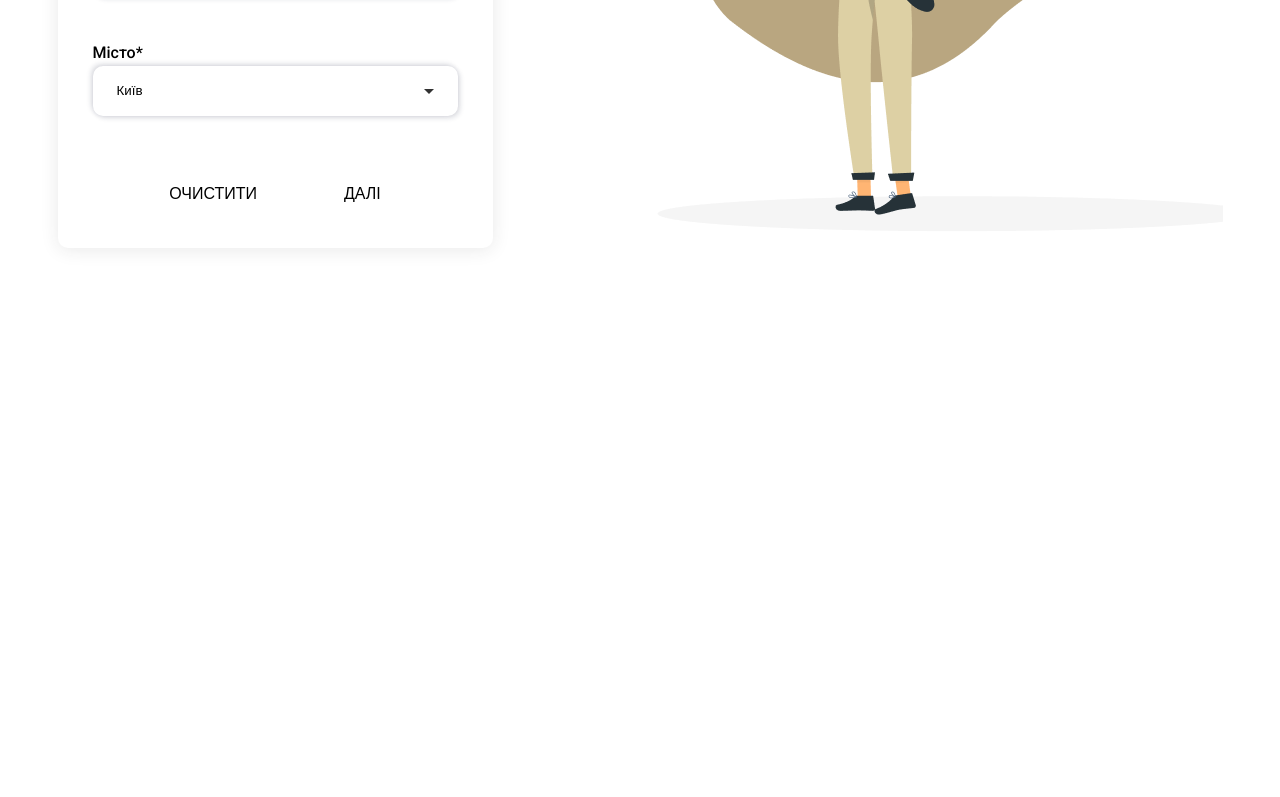
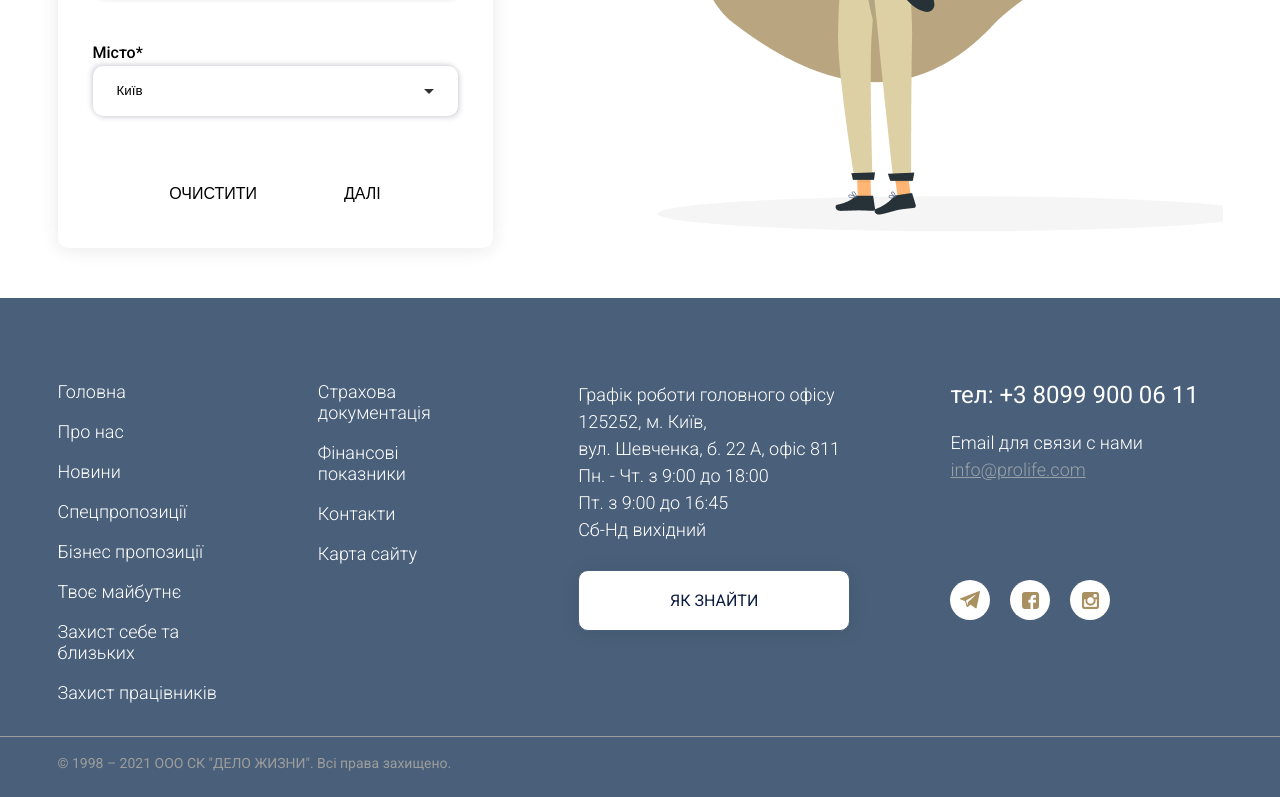
Before and after one commit to Krismigos/saved-programm-css-html, a plain HTML site: page index.html in a window 1280 px wide. Shown: the part 4958-5755 px from the top of the page. Before the commit the page ends 5256 px from the top, so only its background shows below. Drawn offline with Linux system fonts and the light colour scheme.

Commit message:
Footer end

```diff
--- a/index.html
+++ b/index.html
@@ -15,7 +15,7 @@
 </head>
 
 <body>
-  <!-- naviga -->
+  <!-- navigation -->
   <header class="navigation-wrapper">
     <div class="navigation container">
       <img src="./img/company_logo.svg" class="navigation__logo" alt="company_logo" />
@@ -571,6 +571,7 @@
       </div>
     </div>
   </section>
+
   <!-- tips -->
   <section class="faq-wrapper container">
     <h2 class="section-title">Поширені запитання</h2>
@@ -612,6 +613,7 @@
 
     </div>
   </section>
+
   <!-- form which question -->
   <section class="question-form container">
     <h2 class="section-title">Уточнюйте деталі</h2>
@@ -656,7 +658,53 @@
 
   </section>
 
+  <!-- footer -->
+  <footer class="footer">
+    <div class="footer-section container">
+      <ul class="footer-section__ul">
+        <li class="footer-section__li"><a href="#" class="footer-section__link">Головна</a></li>
+        <li class="footer-section__li"><a href="#" class="footer-section__link">Про нас</a></li>
+        <li class="footer-section__li"><a href="#" class="footer-section__link">Новини</a></li>
+        <li class="footer-section__li"><a href="#" class="footer-section__link">Спецпропозиції</a></li>
+        <li class="footer-section__li"><a href="#" class="footer-section__link">Бізнес пропозиції</a></li>
+        <li class="footer-section__li"><a href="#" class="footer-section__link">Твоє майбутнє</a></li>
+        <li class="footer-section__li"><a href="#" class="footer-section__link">Захист себе та близьких</a></li>
+        <li class="footer-section__li"><a href="#" class="footer-section__link">Захист працівників</a></li>
+      </ul>
+      <ul class="footer-section__ul">
+        <li class="footer-section__li"><a href="#" class="footer-section__link">Страхова документація</a></li>
+        <li class="footer-section__li"><a href="#" class="footer-section__link">Фінансові показники</a></li>
+        <li class="footer-section__li"><a href="#" class="footer-section__link">Контакти</a></li>
+        <li class="footer-section__li"><a href="#" class="footer-section__link">Карта сайту</a></li>
+      </ul>
+      <address class="footer-adress">
+        <p class="footer-adress__text">Графік роботи головного офісу
+          125252, м. Київ,<br>
+          вул. Шевченка, б. 22 А, офіс 811
+          Пн. - Чт. з 9:00 до 18:00 <br>
+          Пт. з 9:00 до 16:45 <br>
+          Сб-Нд вихідний</p>
+        <button class="footer__how-find">Як знайти</button>
+      </address>
+      <div class="footer-contact">
+        <p class="footer-telefon__text">тел: <a href="tel:+3 8099 900 06 11" class="footer-telefon__number">+3 8099 900
+            06 11</a></p>
+        <p class="footer-adress__text">Email для связи с нами
+          <a href="email" class="footer-email__link">info@prolife.com</a>
+        </p>
+        <ul class="footer-social">
+          <li><a href="#" class="link__circle"><img src="./img/telegram.png" alt="telegram"></a></li>
+          <li><a href="#" class="link__circle"><img src="./img/facebook.png" alt="faceboock"></a></li>
+          <li><a href="#" class="link__circle"><img src="./img/instagram.png" alt="instagram"></a></li>
+        </ul>
+      </div>
 
+    </div>
+    <div class="footer-lineal"></div>
+    <div class="footer-reserved container">
+      <p class="footer-text">© 1998 – 2021 ООО СК "ДЕЛО ЖИЗНИ". Всі права захищено. </p>
+    </div>
+  </footer>
 </body>
 
 </html>
--- /dev/null
+++ b/style/footer.css
@@ -0,0 +1,140 @@
+.footer {
+    display: flex;
+    flex-direction: column;
+    background: #4A607A;
+
+}
+
+.footer-section {
+    display: flex;
+    justify-content: space-between;
+}
+
+.footer-section__ul {
+    display: flex;
+    flex-direction: column;
+    gap: 18px;
+    width: 160px;
+}
+
+
+.footer-section__link {
+    text-decoration: none;
+
+    color: inherit;
+
+    font-size: 18px;
+    font-style: normal;
+    font-weight: 300;
+    line-height: normal;
+}
+
+.footer-section__li {
+    color: #FFF;
+    border-bottom: 1px solid #ffffff00;
+}
+
+.footer-section__li:hover {
+    color: #DDD0A4;
+    border-bottom: 1px solid #DDD0A4;
+}
+
+.footer-section {
+    padding: 83px 0 32px;
+
+
+}
+
+.footer-lineal {
+    height: 1px;
+    background: #9C9C9C;
+    width: 100%;
+}
+
+.footer-text {
+    color: #9C9C9C;
+    font-size: 14px;
+    font-style: normal;
+    font-weight: 400;
+    line-height: normal;
+    padding: 18px 0px 26px;
+}
+
+.footer-adress__text {
+    width: 272px;
+    color: #FFF;
+    font-style: normal;
+    font-size: 18px;
+
+    font-weight: 300;
+    line-height: 27px;
+    /* 150% */
+}
+
+.footer__how-find {
+    width: 100%;
+    margin-top: auto;
+    padding: 20px;
+    justify-content: center;
+    align-items: center;
+
+    color: #0D1C41;
+    text-align: center;
+    font-family: Roboto;
+    font-size: 16px;
+    font-style: normal;
+    font-weight: 400;
+    line-height: normal;
+    text-transform: uppercase;
+
+    cursor: pointer;
+    border-radius: 10px;
+    border: 1px solid #4A607A;
+    background: #FFF;
+    box-shadow: 0px 2px 18px 0px rgba(0, 0, 0, 0.10);
+}
+
+.footer-telefon__text {
+    color: #FFF;
+    font-family: Roboto;
+    font-size: 24px;
+    font-style: normal;
+    font-weight: 400;
+    line-height: normal;
+    margin-bottom: 20px;
+}
+
+.footer-telefon__number {
+    text-decoration: none;
+    color: #FFF;
+}
+
+.footer-email__link {
+    color: #98a0a8;
+}
+
+.footer-social {
+    display: flex;
+    margin-top: auto;
+    gap: 20px;
+    height: 61.25px;
+    align-items: center;
+}
+
+.link__circle {
+    display: flex;
+    align-items: center;
+    justify-content: center;
+    width: 40px;
+    height: 40px;
+    background-color: white;
+    border-radius: 50%;
+}
+
+
+.footer-contact,
+.footer-adress {
+    display: flex;
+    flex-direction: column;
+    height: 250px;
+}
--- a/style/style.css
+++ b/style/style.css
@@ -7,3 +7,4 @@
 @import url(./question-section.css);
 @import url(./form-section.css);
 @import url(./service-section.css);
+@import url(./footer.css);
```
Also changed, not shown: img/facebook.png (added), img/instagram.png (added), img/telegram.png (added).
